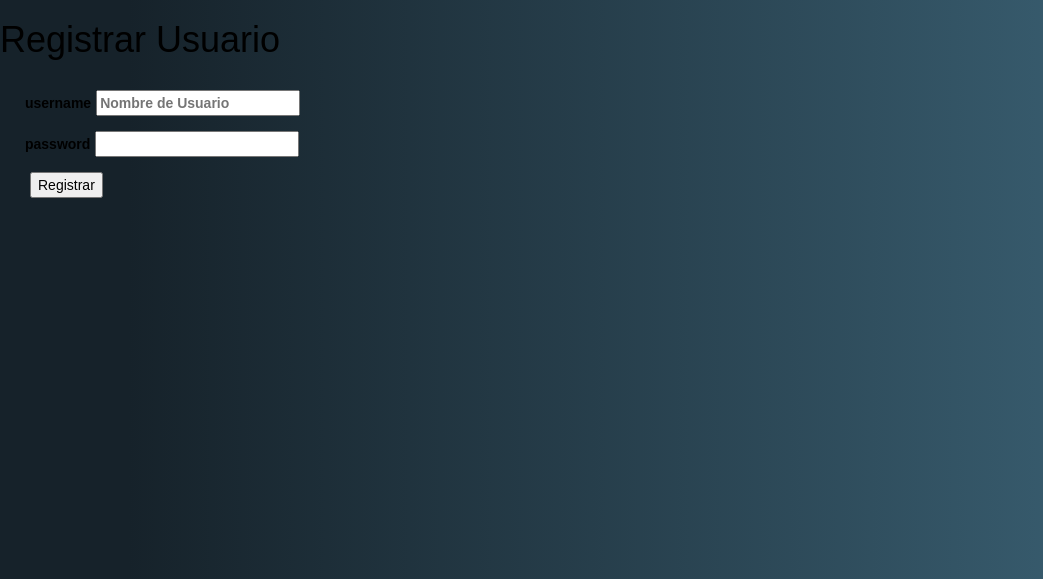
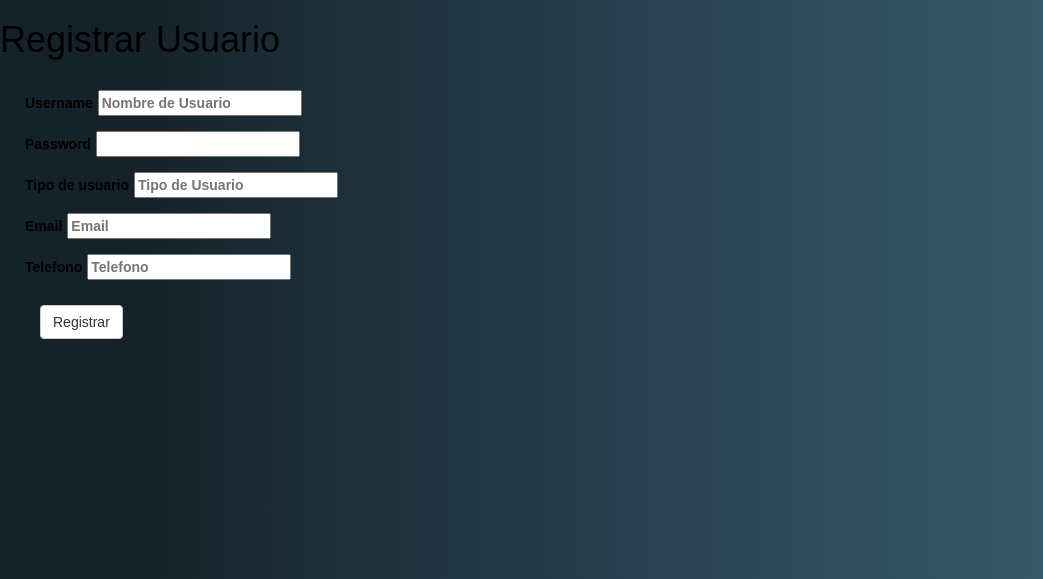
Before and after one commit to diegocry6/loginSocial, a Node server app: page /sqlite/add in a window 1280 px wide. Shown: the top 579 px of the page, without its empty margins (0-1043 px from the left). Run offline with Node 20, Linux system fonts and the light colour scheme; the visitor is signed in with stand-in values (Sample User, id 1); some libraries are stand-ins or nearby versions.

Commit message:
Mejorada Vista de Registro

```diff
--- a/app.js
+++ b/app.js
@@ -7,7 +7,7 @@ var cookieParser = require('cookie-parser');
 var bodyParser = require('body-parser');
 var session = require('express-session');
 
-    app.use(session({resave: true, saveUninitialized: true, secret: 'secreta', cookie: { maxAge: 60000 }}));
+    app.use(session({resave: true, saveUninitialized: true, secret: 'secreta', cookie: { maxAge: 600000 }}));
 
 var routes = require('./routes/index');
 var users = require('./routes/users');
--- a/routes/sqlite.js
+++ b/routes/sqlite.js
@@ -56,13 +56,22 @@ ideliminar = req.query.id;
 
 router.get('/add', function(req, res, next) {
 
-    res.render('registrar', { title: 'LoginSocial' });
+    if ( req.session.username || req.user ) {
+
+        res.render('registrar', { title: 'LoginSocial' });
+
+    } else {
+
+        res.redirect('/');
+
+    }
+
 
 });
 
 router.post('/registrar', function(req, res) {
 
-    db.run('INSERT INTO USUARIOS (ID,USERNAME,PASSWORD,IDPERFIL,TOKEN,NOMBREPERFIL) VALUES ('+null+',"'+req.body.username+'","'+req.body.password+'","ninguno","ninguno","ninguno");');
+    db.run('INSERT INTO USUARIOS (ID,USERNAME,PASSWORD,TIPOUSUARIO,EMAIL,TELEFONO) VALUES ('+null+',"'+req.body.username+'","'+req.body.password+'","'+req.body.tipousuario+'","'+req.body.email+'","'+req.body.telefono+'");');
     res.redirect('/sqlite');
 
 });
--- a/views/registrar.jade
+++ b/views/registrar.jade
@@ -9,12 +9,27 @@ html
                 div(data-role='fieldcontain')
                     fieldset(data-role='controlgroup')
                         label(for='username')
-                            | username
+                            | Username
                             input#username(type='text', value='', placeholder='Nombre de Usuario', name='username')
                 #passworddiv(data-role='fieldcontain')
                     fieldset(data-role='controlgroup')
                         label(for='password')
-                            | password
+                            | Password
                             input#password(type='password', value='', placeholder='', name='password')
                 div(data-role='fieldcontain')
-                    input(type='submit', value='Registrar', data-transition='fade', data-theme='c')
+                    fieldset(data-role='controlgroup')
+                        label(for='tipousuario')
+                            | Tipo de usuario
+                            input#tipousuario(type='text', value='', placeholder='Tipo de Usuario', name='tipousuario')
+                div(data-role='fieldcontain')
+                    fieldset(data-role='controlgroup')
+                        label(for='email')
+                            | Email
+                            input#email(type='text', value='', placeholder='Email', name='email')
+                div(data-role='fieldcontain')
+                    fieldset(data-role='controlgroup')
+                        label(for='telefono')
+                            | Telefono
+                            input#telefono(type='text', value='', placeholder='Telefono', name='telefono')
+                div(data-role='fieldcontain')
+                    input.btn.btn-default(type='submit', value='Registrar', data-transition='fade', data-theme='c')
```
Also changed, not shown: loginsocial.db.
